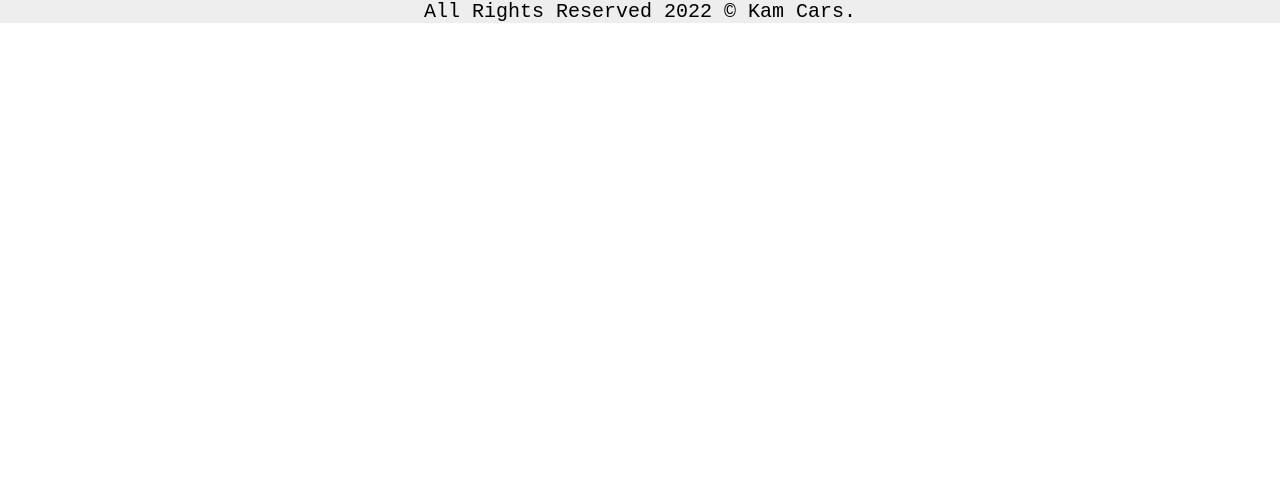
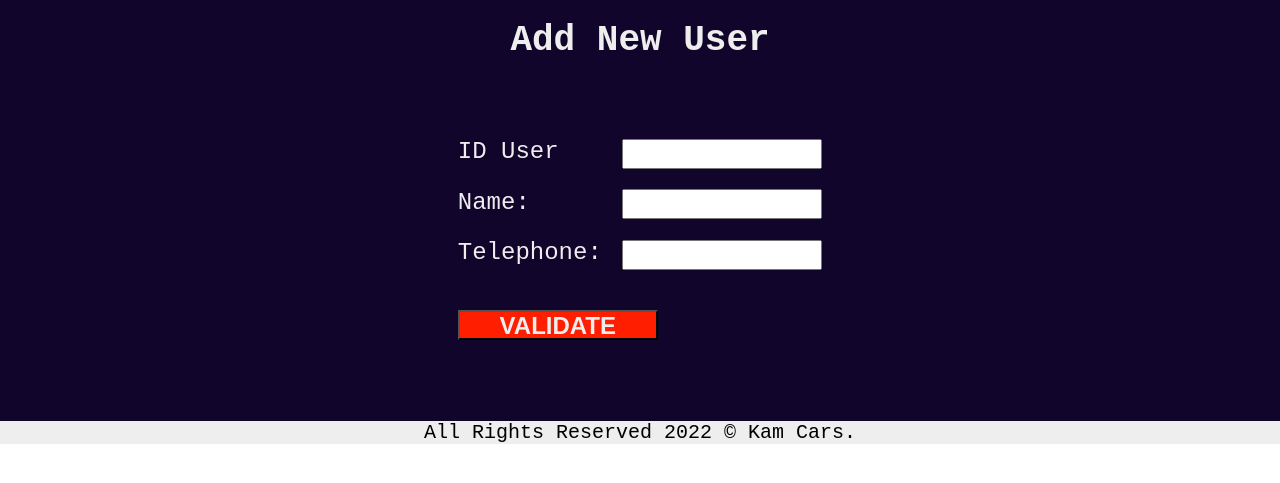
Before and after one commit to kamilu707/car-agency-phpMysql, a PHP site: page /agence_adduser.php in a window 1280 px wide. Shown: the part 48-531 px from the top of the page. Run offline with PHP 8.4, Linux system fonts and the light colour scheme; some libraries are stand-ins or nearby versions.

Commit message:
Create Add user page

```diff
--- a/agence_adduser.php
+++ b/agence_adduser.php
@@ -14,11 +14,64 @@ if (mysqli_connect_errno()) {
 ?>
 
 <?php
-include('./templates/base_top.php');
+include("./templates/base_top.php");
+?>
+<!-- Start Section -->
+<section>
+    <h1>Add New User</h1>
 
-?>
+    <div class="form_add">
+        <br>
+        <?php
+        // Declare massage var.
+        $message = "";
+
+        if (isset($_POST['submit'])) {
+            $Id_U = $_POST['Id_U'];
+            $Name = $_POST['Name'];
+            $Tele = $_POST['Tele'];
+
+            $query = "INSERT INTO utilisateur(Id_U, Name, Tele) VALUES('" . $Id_U . "','" . $Name . "','" . $Tele . "')";
+            $result = mysqli_query($connect, $query);
+            if (!$result) {
+                $messgae = "Error in query" . $result;
+            } elseif ($query) {
+                $message = "<br> <p> Data inserterd.  <i class='far fa-check-circle'></i></p> <br>" . $result;
+            }
+        }
+
+        ?>
+
+        <form action="#" method="POST">
+            <div class="input_div">
+                <label for="Id_U">ID User</label>
+                <input type="text" name="Id_U" required>
+            </div>
+            <div class="input_div">
+                <label for="id_user">Name:</label>
+                <input type="text" name="Name" required>
+            </div>
+            <div class="input_div">
+                <label for="Tele">Telephone:</label>
+                <input type="text" name="Tele" required>
+            </div>
 
 
+            <div class="submit_dv">
+                <input type="submit" name="submit" value="Validate">
+            </div>
+        </form>
+    </div>
+
+    <?php
+    echo $message;
+
+    ?>
+
+
+</section>
+
+<!-- End Section -->
 <?php
 include('./templates/base_below.php');
 ?>
--- a/style/css/main.css
+++ b/style/css/main.css
@@ -73,6 +73,7 @@ section{
 }
 .form_add{
     width: fit-content;
+    margin-top: 50px;
 }
 .form_add div{
     margin-bottom: 20px;
```
Also changed, not shown: agence_insert.php (+15 -11 lines).
